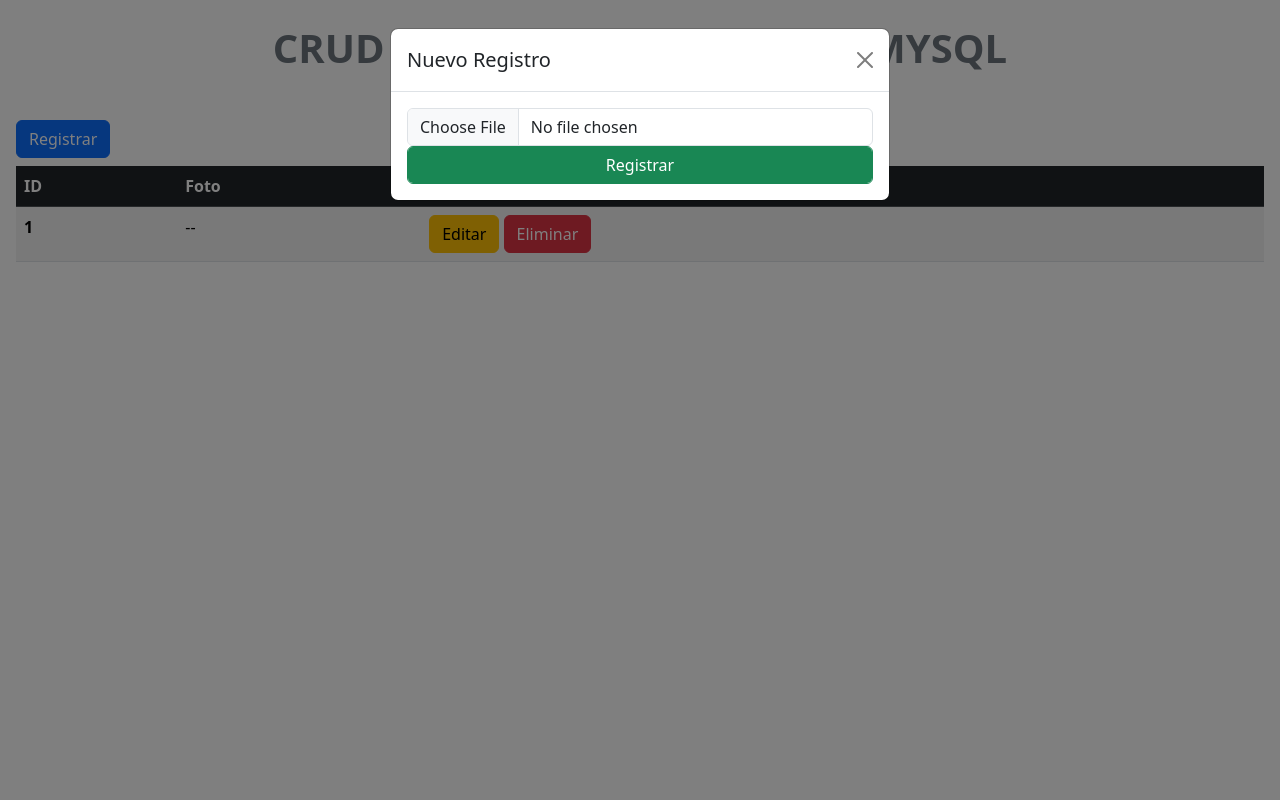
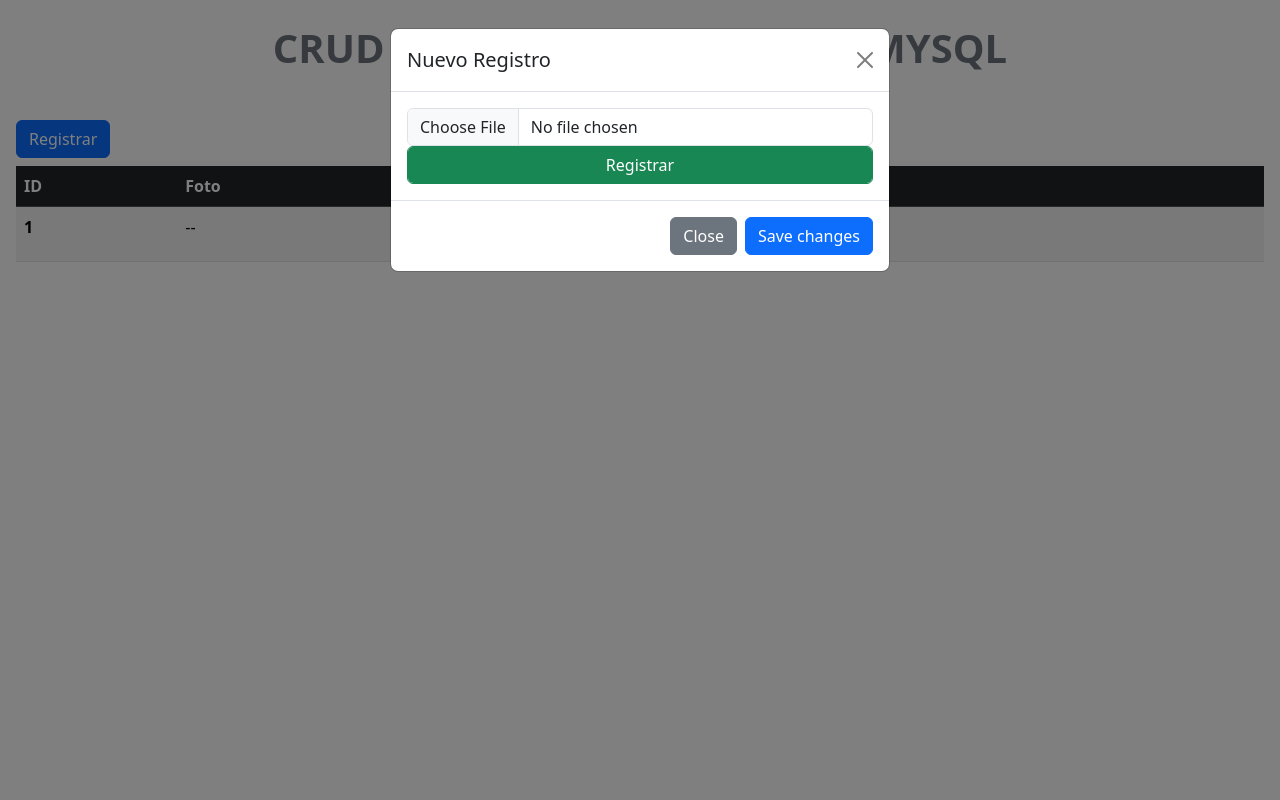
Before and after one commit to devos10/crud_imagenes, a PHP site: page / in a window 1280 px wide, after a click on "Registrar". Run offline with PHP 8.4, Linux system fonts and the light colour scheme; tables that the repository leaves empty hold one stand-in row (values such as "Sample post").

Commit message:
agregando de nuevo

```diff
--- a/index.php
+++ b/index.php
@@ -34,6 +34,10 @@
 
                         </form>
                     </div>
+        <div class="modal-footer">
+                        <button type="button" class="btn btn-secondary" data-bs-dismiss="modal">Close</button>
+                        <button type="button" class="btn btn-primary">Save changes</button>
+                    </div>
                 </div>
             </div>
         </div>
```
